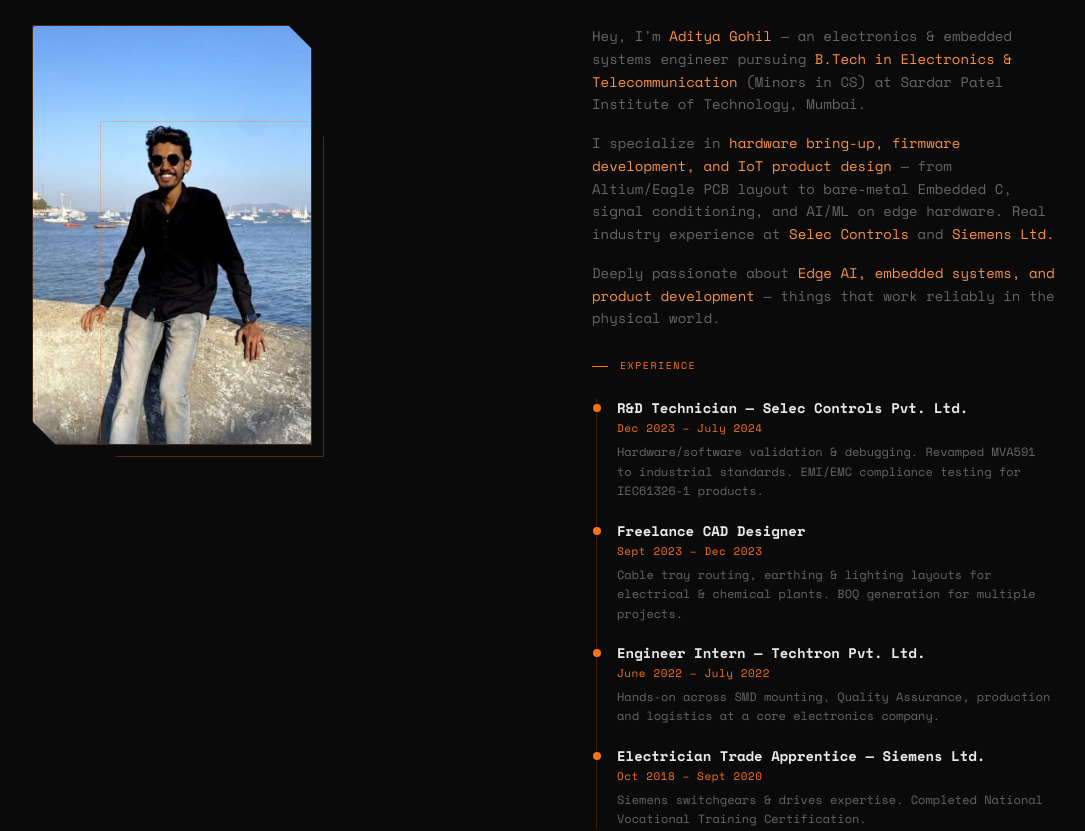
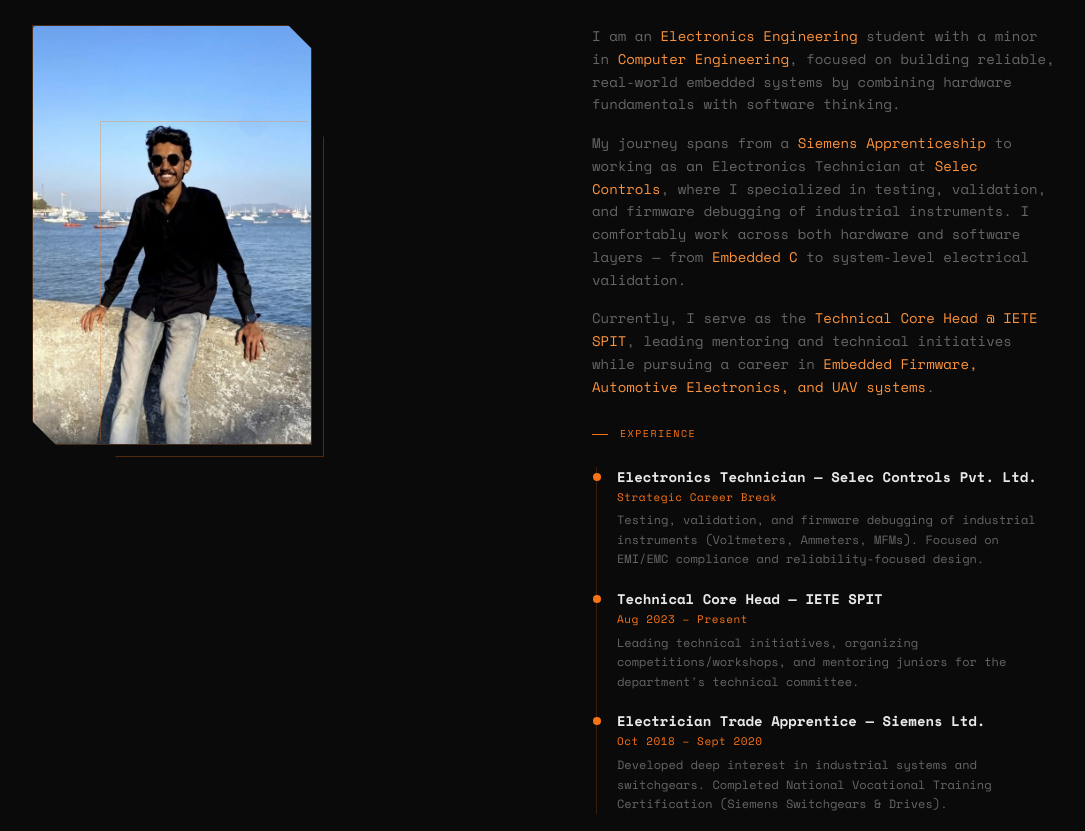
Before and after one commit to Haya-Vlad/aditya_portfolio, a Next.js app: page / in a window 1280 px wide. Shown: the part 1000-1831 px from the top of the page, without its empty margins (96-1181 px from the left). Built offline with nearby package versions, Linux system fonts and the light colour scheme.

Commit message:
Update About Me and Hero content from LinkedIn summary

```diff
--- a/components/About.tsx
+++ b/components/About.tsx
@@ -3,13 +3,13 @@ import Image from "next/image";
 import SectionHeader from "./SectionHeader";
 
 const experience = [
-  { role: "R&D Technician — Selec Controls Pvt. Ltd.", period: "Dec 2023 – July 2024", desc: "Hardware/software validation & debugging. Revamped MVA591 to industrial standards. EMI/EMC compliance testing for IEC61326-1 products." },
-  { role: "Freelance CAD Designer", period: "Sept 2023 – Dec 2023", desc: "Cable tray routing, earthing & lighting layouts for electrical & chemical plants. BOQ generation for multiple projects." },
-  { role: "Engineer Intern — Techtron Pvt. Ltd.", period: "June 2022 – July 2022", desc: "Hands-on across SMD mounting, Quality Assurance, production and logistics at a core electronics company." },
-  { role: "Electrician Trade Apprentice — Siemens Ltd.", period: "Oct 2018 – Sept 2020", desc: "Siemens switchgears & drives expertise. Completed National Vocational Training Certification." },
+  { role: "Electronics Technician — Selec Controls Pvt. Ltd.", period: "Strategic Career Break", desc: "Testing, validation, and firmware debugging of industrial instruments (Voltmeters, Ammeters, MFMs). Focused on EMI/EMC compliance and reliability-focused design." },
+  { role: "Technical Core Head — IETE SPIT", period: "Aug 2023 – Present", desc: "Leading technical initiatives, organizing competitions/workshops, and mentoring juniors for the department's technical committee." },
+  { role: "Electrician Trade Apprentice — Siemens Ltd.", period: "Oct 2018 – Sept 2020", desc: "Developed deep interest in industrial systems and switchgears. Completed National Vocational Training Certification (Siemens Switchgears & Drives)." },
 ];
+
 const stats = [
-  { num: "4+", label: "Years in Industry" }, { num: "4+", label: "Hackathon Awards" },
+  { num: "3x", label: "Hackathon Winner" }, { num: "2+", label: "Industry Experience" },
   { num: "4+", label: "Real Projects" }, { num: "∞", label: "Coffee Consumed" },
 ];
 
@@ -28,9 +28,10 @@ export default function About() {
         </FadeUp>
         <FadeUp delay={0.15}>
           <div className="flex flex-col gap-4 font-mono text-sm leading-relaxed" style={{ color: "#666" }}>
-            <p>Hey, I&apos;m <span style={{ color: "#fb923c" }}>Aditya Gohil</span> — an electronics &amp; embedded systems engineer pursuing <span style={{ color: "#fb923c" }}>B.Tech in Electronics &amp; Telecommunication</span> (Minors in CS) at Sardar Patel Institute of Technology, Mumbai.</p>
-            <p>I specialize in <span style={{ color: "#fb923c" }}>hardware bring-up, firmware development, and IoT product design</span> — from Altium/Eagle PCB layout to bare-metal Embedded C, signal conditioning, and AI/ML on edge hardware. Real industry experience at <span style={{ color: "#fb923c" }}>Selec Controls</span> and <span style={{ color: "#fb923c" }}>Siemens Ltd.</span></p>
-            <p>Deeply passionate about <span style={{ color: "#fb923c" }}>Edge AI, embedded systems, and product development</span> — things that work reliably in the physical world.</p>
+            <p>I am an <span style={{ color: "#fb923c" }}>Electronics Engineering</span> student with a minor in <span style={{ color: "#fb923c" }}>Computer Engineering</span>, focused on building reliable, real-world embedded systems by combining hardware fundamentals with software thinking.</p>
+            <p>My journey spans from a <span style={{ color: "#fb923c" }}>Siemens Apprenticeship</span> to working as an Electronics Technician at <span style={{ color: "#fb923c" }}>Selec Controls</span>, where I specialized in testing, validation, and firmware debugging of industrial instruments. I comfortably work across both hardware and software layers — from <span style={{ color: "#fb923c" }}>Embedded C</span> to system-level electrical validation.</p>
+            <p>Currently, I serve as the <span style={{ color: "#fb923c" }}>Technical Core Head @ IETE SPIT</span>, leading mentoring and technical initiatives while pursuing a career in <span style={{ color: "#fb923c" }}>Embedded Firmware, Automotive Electronics, and UAV systems</span>.</p>
+
             <div className="flex items-center gap-3 mt-3 mb-2 text-[10px] tracking-[0.15em] uppercase" style={{ color: "#f97316" }}>
               <span className="w-4 h-px" style={{ background: "#f97316" }} />Experience
             </div>
--- a/components/Hero.tsx
+++ b/components/Hero.tsx
@@ -2,7 +2,7 @@
 import { motion } from "framer-motion";
 import Image from "next/image";
 const fadeUp = (delay: number) => ({ initial: { opacity: 0, y: 28 }, animate: { opacity: 1, y: 0 }, transition: { duration: 0.7, delay, ease: [0.22, 1, 0.36, 1] } });
-const badges = ["ESP32 & STM32", "FPGA — Artix-7", "Edge AI", "PCB Design", "IoT", "Altium / Eagle"];
+const badges = ["ESP32 (ESP-IDF)", "STM32", "PCB Design (KiCad)", "Industrial Testing", "Embedded C", "Hardware-Software Co-design"];
 export default function Hero() {
   return (
     <section id="hero" className="relative min-h-screen flex flex-col justify-center pt-28 overflow-hidden">
```
